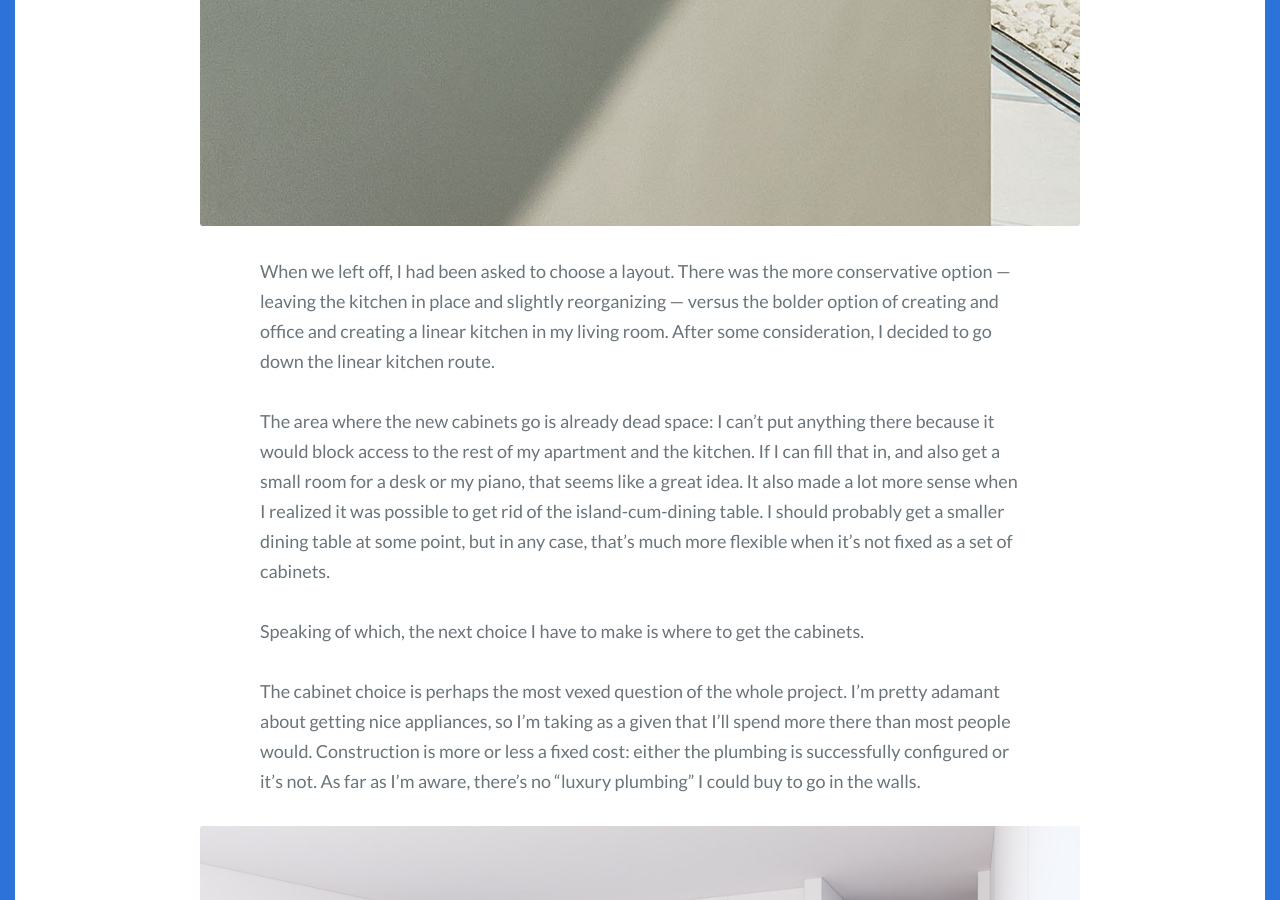
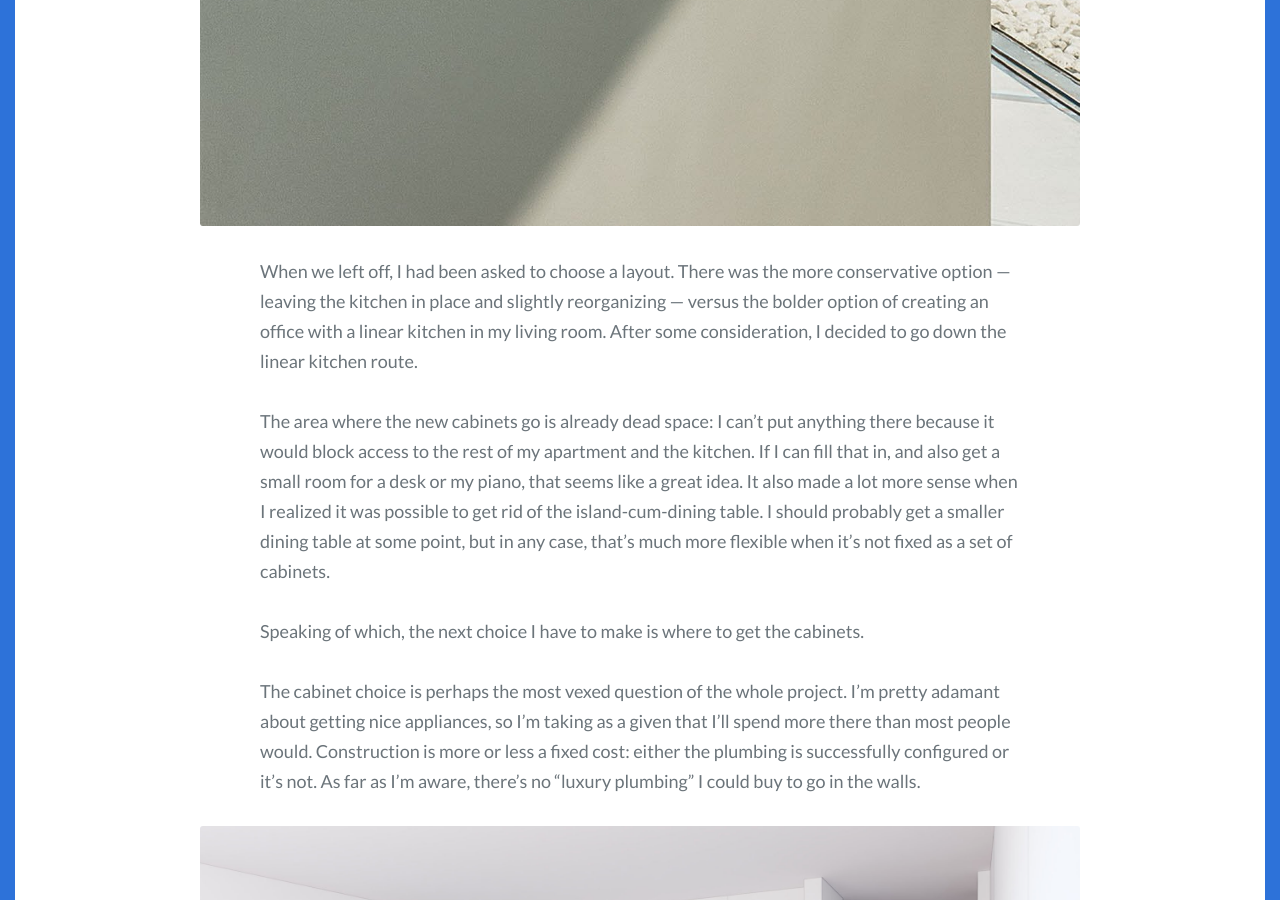
Before and after one commit to jkibe/kitchen145, a Jekyll site: the page built from _posts/2020-11-12-cabients-are-expensive.md, in a window 1280 px wide and 900 px high, scrolled down 1022 px. Built offline with Jekyll 4.4.1, drawn with Linux system fonts in a browser that asks for light colours; some web fonts are replaced.

Commit message:
Fix typo

```diff
--- a/_posts/2020-11-12-cabients-are-expensive.md
+++ b/_posts/2020-11-12-cabients-are-expensive.md
@@ -7,7 +7,7 @@ feature_image: images/poggenpohl.jpeg
 tags:
 ---
 
-When we left off, I had been asked to choose a layout. There was the more conservative option --- leaving the kitchen in place and slightly reorganizing --- versus the bolder option of creating and office and creating a linear kitchen in my living room. After some consideration, I decided to go down the linear kitchen route.
+When we left off, I had been asked to choose a layout. There was the more conservative option --- leaving the kitchen in place and slightly reorganizing --- versus the bolder option of creating an office with a linear kitchen in my living room. After some consideration, I decided to go down the linear kitchen route.
 
 The area where the new cabinets go is already dead space: I can't put anything there because it would block access to the rest of my apartment and the kitchen. If I can fill that in, and also get a small room for a desk or my piano, that seems like a great idea. It also made a lot more sense when I realized it was possible to get rid of the island-cum-dining table. I should probably get a smaller dining table at some point, but in any case, that's much more flexible when it's not fixed as a set of cabinets.
 
```
